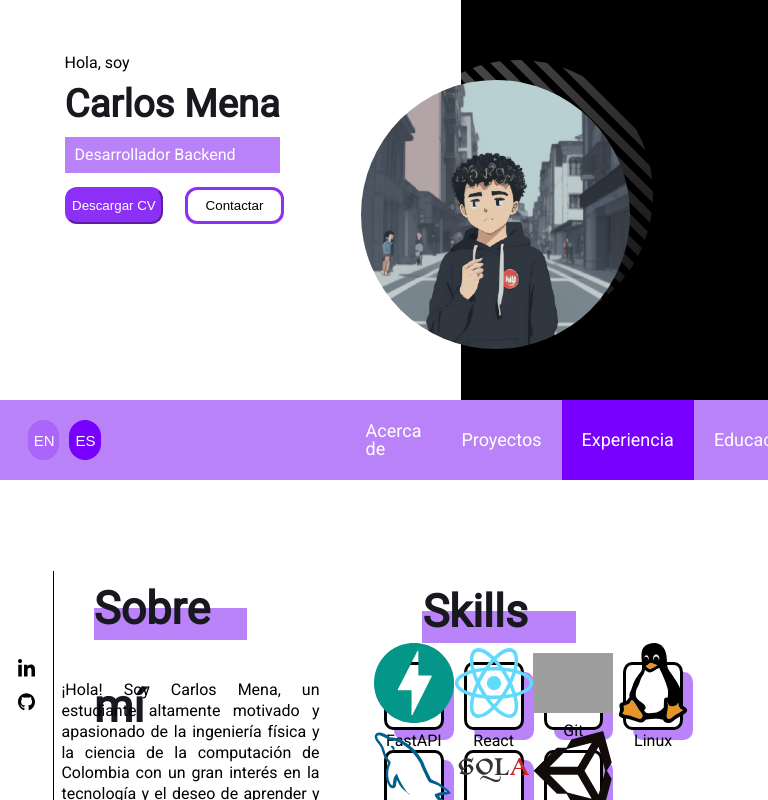
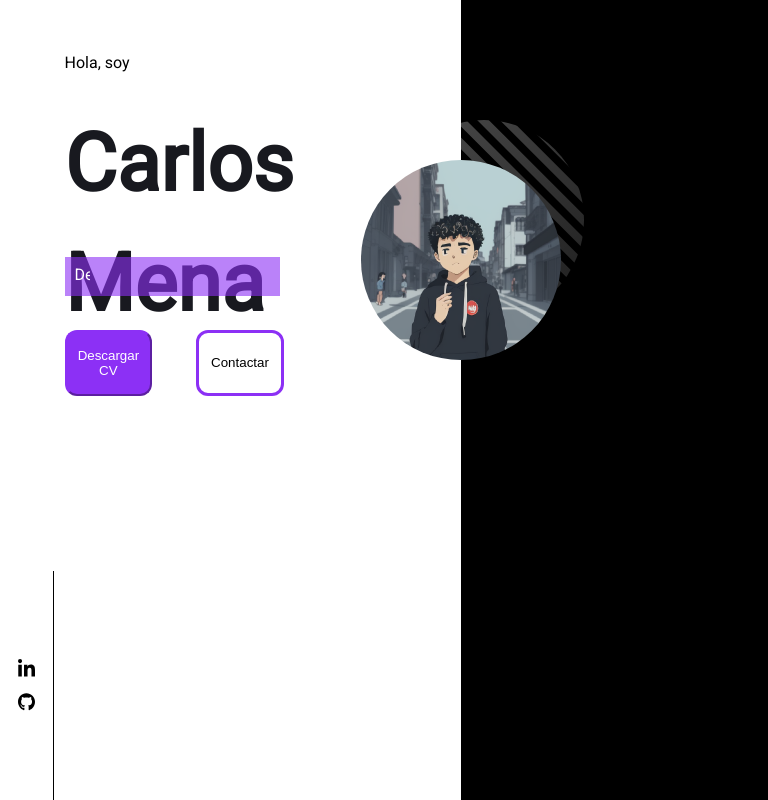
Before and after one commit to CarlosMena01/Personal-portfolio, a React (Create React App) app: page / in a window 768 px wide. Shown: the top 800 px of the page. Built offline with nearby package versions, Linux system fonts and the light colour scheme; grey boxes are pictures that could not be loaded.

Commit message:
[ADD] Role animation

```diff
--- a/src/homePage/homePage.css
+++ b/src/homePage/homePage.css
@@ -1,5 +1,3 @@
-/*      Desktop     */
-@media screen and (min-width: 1024px) {
 /*************** General  ******************/
 .HomePage{
     display: grid;
@@ -14,6 +12,25 @@
     flex-direction: column;
     gap: 5%;
 }
+.typing {
+    overflow: hidden;
+    display: inline-block;
+    white-space: nowrap;
+    border-right: 0.15em solid var(--main-color);
+    width: 0;
+    animation: typing 6s steps(20, end) infinite, blink-caret 0.5s step-end infinite;
+    /* Añade "forwards" para que la animación se detenga en su estado final */
+  }
+
+  @keyframes typing {
+    from,to { width: 0; }
+    50% { width: 50%; }
+  }
+
+  @keyframes blink-caret {
+    from, to { border-color: transparent; }
+    50% { border-color:  var(--main-color); }
+  }
 .role{
     background-color: rgba(140, 48, 245, 0.6);
     color: white;
@@ -102,194 +119,3 @@ h1{
     top: 15%;
     left: -10vw;
 }
-}
-
-/*      Tablet     */
-@media screen and (min-width: 768px) and (max-width: 1023px) {
-/*************** General  ******************/
-.HomePage{
-    display: grid;
-    grid-template-columns: 60% 40%;
-    overflow: hidden;
-    height: 50vh;
-    width: 100vw;
-}
-/*************** Left  ******************/
-.left-div{
-    margin: 12% 18% 18% 14%;
-    display: flex;
-    flex-direction: column;
-    gap: 5%;
-}
-.role{
-    background-color: rgba(140, 48, 245, 0.6);
-    color: white;
-    width: calc(28vw - 10px);
-    padding: 10px 0 10px 10px;
-}
-h1{
-    width: 54vw;
-    height: 5vh;
-
-    font-weight: 800;
-    font-size: 5vw;
-    line-height: 5vh;
-
-    color: #18191F;
-}
-
-/*   Buttons   */
-.buttons-container{
-    display: flex;
-    flex-direction: row;
-    justify-content: space-between;
-
-    width: 70%;
-}
-.main-button{
-
-    display: flex;
-    flex-direction: row;
-    align-items: center;
-    justify-content: center;
-
-    padding: 1vh 0 1vh 0;
-    width: 45%;
-
-    /* Brand / Purple */
-
-    background: var(--other-color);
-    border-color: var(--other-color);
-    border-radius: 1.5vh;
-    color: white;
-}
-
-.second-button{
-    box-sizing: border-box;
-
-    display: flex;
-    flex-direction: row;
-    align-items: center;
-    justify-content: center;
-    padding:  1vh 0 1vh 0;
-
-    width: 45%;
-
-    background: white;
-    border: solid var(--other-color);
-    border-radius: 1.5vh;
-}
-
-/*************** Right  ******************/
-.right-div{
-    background-color: black;
-    position: relative;
-}
-
-.circle-mask{
-    display: flex;
-    align-items: center;
-    width: 35vw;
-    height: 35vw;
-    border-radius: 50%;
-    overflow: hidden;
-}
-
-.main-img{
-    position: absolute;
-    top: 20%;
-    left: -13vw;
-    z-index: 1;
-}
-.main-img img{
-    width: 100%;
-}
-.second-img{
-    position: absolute;
-    top: 15%;
-    left: -10vw;
-}
-}
-
-/*      Celphone     */
-@media screen and (max-width: 767px) {
-/*************** General  ******************/
-.HomePage{
-    display: grid;
-    grid-template-columns: 100%;
-    overflow: hidden;
-    height: 50vh;
-    width: 100vw;
-}
-/*************** Left  ******************/
-.left-div{
-    margin: 12% 18% 18% 14%;
-    display: flex;
-    flex-direction: column;
-    gap: 5%;
-}
-.role{
-    background-color: rgba(140, 48, 245, 0.6);
-    color: white;
-    width: calc(28vw - 10px);
-    padding: 10px 0 10px 10px;
-}
-h1{
-    width: 54vw;
-    height: 5vh;
-
-    font-weight: 800;
-    font-size: 5vw;
-    line-height: 5vh;
-
-    color: #18191F;
-}
-
-/*   Buttons   */
-.buttons-container{
-    display: flex;
-    flex-direction: row;
-    justify-content: space-between;
-
-    width: 70%;
-}
-.main-button{
-
-    display: flex;
-    flex-direction: row;
-    align-items: center;
-    justify-content: center;
-
-    padding: 1vh 0 1vh 0;
-    width: 45%;
-
-    /* Brand / Purple */
-
-    background: var(--other-color);
-    border-color: var(--other-color);
-    border-radius: 1.5vh;
-    color: white;
-}
-
-.second-button{
-    box-sizing: border-box;
-
-    display: flex;
-    flex-direction: row;
-    align-items: center;
-    justify-content: center;
-    padding:  1vh 0 1vh 0;
-
-    width: 45%;
-
-    background: white;
-    border: solid var(--other-color);
-    border-radius: 1.5vh;
-}
-
-/*************** Right  ******************/
-.right-div{
-    display: none;
-}
-
-}
--- a/src/homePage/index.jsx
+++ b/src/homePage/index.jsx
@@ -26,7 +26,11 @@ function HomePage(){
             <div className="left-div">
                 <p> {lenguage.homePage.item1} </p>
                 <h1> Carlos Mena </h1>
-                <p className="role"> { lenguage.homePage.item2}</p>
+                <div className="role">
+                    <div className="typing">
+                     {lenguage.homePage.item2}
+                    </div>
+                </div>
                 <div className="buttons-container">
                     <button onClick={downloadCV} className="main-button">{ lenguage.homePage.button1}</button>
                     <button onClick={function(){window.location.href="#" + lenguage.navegator.item5}} className="second-button">{ lenguage.homePage.button2}</button>
```
